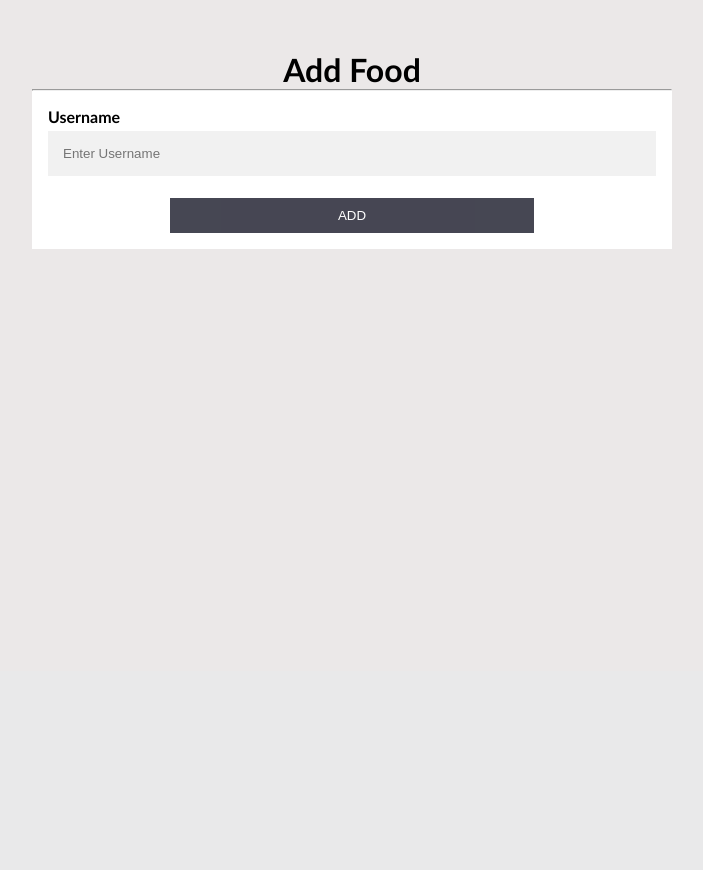
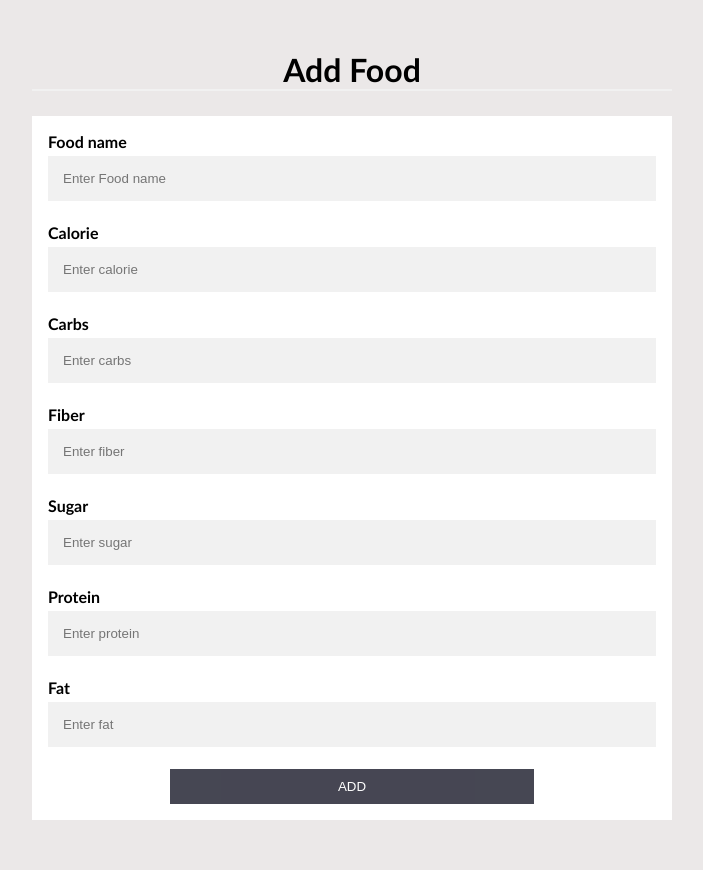
Before and after one commit to pazso99/dailyCalories, a PHP site: page /addfood.php in a window 1280 px wide. Shown: the part 129-999 px from the top of the page, without its empty margins (288-991 px from the left). Before the commit the page ends 378 px from the top, so only its background shows below. Run offline with PHP 8.4, Linux system fonts and the light colour scheme; the visitor is signed in with stand-in values (Sample User, id 1).

Commit message:
error messages, some code fixes

```diff
--- a/addfood.php
+++ b/addfood.php
@@ -9,24 +9,42 @@ if (isset($_SESSION['username'])) :
     <?php
     if (isset($_GET['err'])) {
         switch($_GET['err']) {
-            case "emptyfields" : echo '<p class="error">Please fill in all the forms to create an account.</p>'; break;
-            case "invalidemail" : echo '<p class="error">Please enter a valid email.</p>'; break;
-            case "emptyfields" : echo '<p class="error">Please fill in all the forms to create an account.</p>'; break;
+            case "emptyfields" : echo '<p class="error">Please fill in all the forms to create a food.</p>'; break;
+            case "foodexist" : echo '<p class="error">Food already exist.</p>'; break;
+            case "sqlerror" : echo '<p class="error">Server error.</p>'; break;
         }
+    } else if (isset($_GET['added'])) {
+        echo '<p class="success"> ' . $_GET['added'] . ' successfully added to the database!</p>';
     }
     ?>
-    <hr>
+
+    <hr class="line">
 
     <form method="POST" action="include/db/addfood.inc.php">
         <div class="form-container">
 
+            <label for="name"><b>Food name</b></label>
+            <input type="text" placeholder="Enter Food name" name="name" value="<?php if (isset($_GET['name'])) echo $_GET['name'];?>">
 
-        <label for="username"><b>Username</b></label>
-        <input type="number" placeholder="Enter Username" name="username" value="<?php if (isset($_GET['err'])) echo $_GET['username'];?>">
+            <label for="calorie"><b>Calorie</b></label>
+            <input type="number" placeholder="Enter calorie" name="calorie" value="<?php if (isset($_GET['calorie'])) echo $_GET['calorie'];?>">
 
+            <label for="carbs"><b>Carbs</b></label>
+            <input type="number" placeholder="Enter carbs" name="carbs" value="<?php if (isset($_GET['carbs'])) echo $_GET['carbs'];?>">
 
+            <label for="fiber"><b>Fiber</b></label>
+            <input type="number" placeholder="Enter fiber" name="fiber" value="<?php if (isset($_GET['fiber'])) echo $_GET['fiber'];?>">
 
-        <input type="submit" class="form-button" name="addfood-submit" value="ADD">
+            <label for="sugar"><b>Sugar</b></label>
+            <input type="number" placeholder="Enter sugar" name="sugar" value="<?php if (isset($_GET['sugar'])) echo $_GET['sugar'];?>">
+
+            <label for="protein"><b>Protein</b></label>
+            <input type="number" placeholder="Enter protein" name="protein" value="<?php if (isset($_GET['protein'])) echo $_GET['protein'];?>">
+
+            <label for="fat"><b>Fat</b></label>
+            <input type="number" placeholder="Enter fat" name="fat" value="<?php if (isset($_GET['fat'])) echo $_GET['fat'];?>">
+
+            <input type="submit" class="form-button" name="addfood-submit" value="ADD">
         </div>
     </form>
 </div>
--- a/include/db/addfood.inc.php
+++ b/include/db/addfood.inc.php
@@ -26,7 +26,7 @@ if(isset($_POST['addfood-submit'])) {
 			exit();
 		} else {
 
-			mysqli_stmt_bind_param($stmt, "s", $username);  // parameteradás
+			mysqli_stmt_bind_param($stmt, "s", $name);  // parameteradás
 			mysqli_stmt_execute($stmt); // execute
 			mysqli_stmt_store_result($stmt);   // result store
 
@@ -43,9 +43,11 @@ if(isset($_POST['addfood-submit'])) {
 					exit();
 				} else { // Minden sikeres
 
+					$name = mb_strtolower($name);
+
 					mysqli_stmt_bind_param($stmt, "sdddddi", $name, $carbs, $fiber, $sugar, $protein, $fat, $calorie);  //paraméter adás
 					mysqli_stmt_execute($stmt); // execute
-					header("Location: ../../addfood.php?added=success&name=".$name);
+					header("Location: ../../addfood.php?added=".$name);
 				    exit();
 				}
 			}
```
